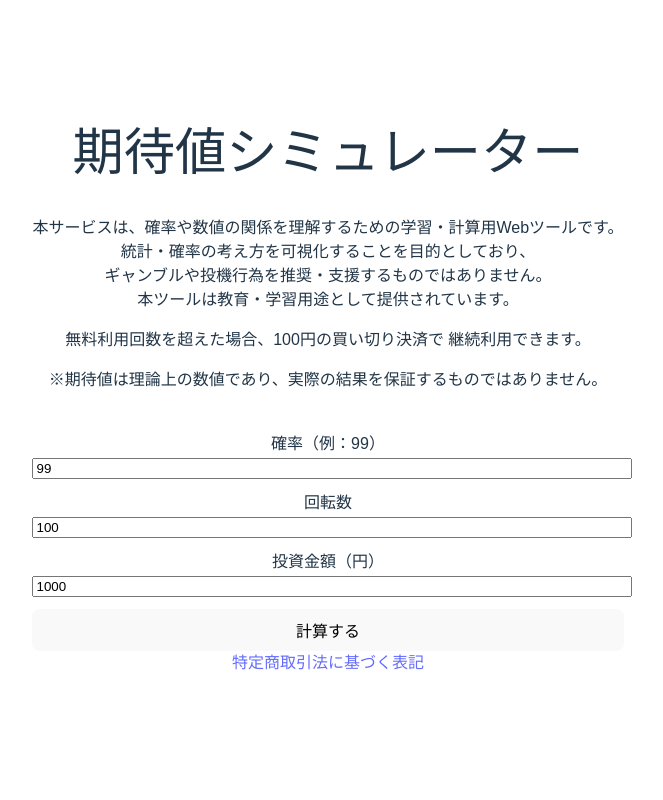
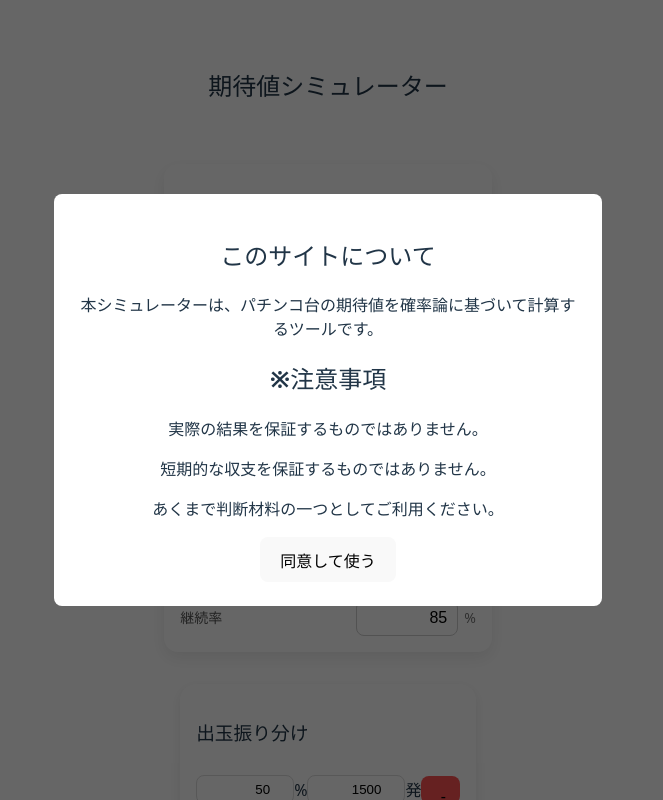
Before and after one commit to Riku-Konno-00/ev-simulator, a Vue app: page / in a window 1280 px wide. Shown: the top 800 px of the page, without its empty margins (312-975 px from the left). Built offline with nearby package versions, Linux system fonts and the light colour scheme.

Commit message:
レイアウト修正

```diff
--- a/package.json
+++ b/package.json
@@ -9,7 +9,9 @@
     "preview": "vite preview"
   },
   "dependencies": {
-    "vue": "^3.5.24"
+    "chart.js": "^4.5.1",
+    "vue": "^3.5.24",
+    "vue-chartjs": "^5.3.3"
   },
   "devDependencies": {
     "@vitejs/plugin-vue": "^6.0.1",
--- a/src/App.vue
+++ b/src/App.vue
@@ -1,132 +1,313 @@
 <script setup>
-import { ref } from "vue";
+import { ref, computed, onMounted, watch, reactive } from "vue";
+import { Pie } from "vue-chartjs";
+import { Chart as ChartJS, ArcElement, Tooltip, Legend } from "chart.js";
 
-const prob = ref(99);
-const spins = ref(100);
-const cost = ref(1000);
+ChartJS.register(ArcElement, Tooltip, Legend);
+
+// 出玉振り分け（初期値）
+const payouts = reactive([
+  { balls: 1500, rate: 50 },
+  { balls: 3000, rate: 30 },
+]);
+
+// 追加
+const addPayout = () => {
+  payouts.push({ balls: 1000, rate: 0 });
+};
+
+// 削除
+const removePayout = (index) => {
+  payouts.splice(index, 1);
+};
+
+// 円グラフ用
+const chartData = computed(() => ({
+  labels: payouts.map((p) => `${p.balls}発`),
+  datasets: [
+    {
+      data: payouts.map((p) => p.rate),
+    },
+  ],
+}));
+
+const chartOptions = {
+  responsive: true,
+  maintainAspectRatio: false,
+};
+
+// 合計％
+const totalRate = computed(() => payouts.reduce((sum, p) => sum + p.rate, 0));
+/* =====================
+   入力値
+===================== */
+
+// 通常時
+const probability = ref(319); // 1/319
+const rotationsPer1k = ref(18); // 1Kあたり回転数
+
+// 初当たり
+const initialPayout = ref(300); // 初当たり出玉
+const rushEntryRate = ref(72); // RUSH突入率（%）
+
+// RUSH
+const rushContinueRate = ref(85); // 継続率（%）
+
+// 出玉振り分け
+const distributions = ref([
+  { rate: 50, payout: 1000 },
+  { rate: 50, payout: 3000 },
+]);
+/* =====================
+   出力値
+===================== */
 const result = ref(null);
-const message = ref("");
-const isLimited = ref(false);
 
-const calc = () => {
-  const isPaid = localStorage.getItem("isPaid") === "true";
-  message.value = "";
+/* =====================
+   振り分け操作
+===================== */
 
-  if (!isPaid && getCount() >= LIMIT) {
-    message.value = "無料回数を超えました";
-    isLimited.value = true;
-    return;
+function addRow() {
+  distributions.value.push({ rate: 0, payout: 0 });
 }
 
-  const p = Number(prob.value);
-  const s = Number(spins.value);
-  const c = Number(cost.value);
-
-  if (p <= 0 || s <= 0 || c < 0) {
-    message.value = "入力エラー";
-    return;
+function removeRow(index) {
+  if (distributions.value.length > 1) {
+    distributions.value.splice(index, 1);
+  }
 }
 
-  const expectedHits = s / p;
-  const avgPayout = 1000;
-  const expectedReturn = expectedHits * avgPayout;
+/* =====================
+   計算系
+===================== */
+const spinsList = computed(() => [100, 200, probability.value]);
 
-  result.value = Math.round(expectedReturn - c);
+const resultsBySpins = computed(() => {
+  if (!result.value) return [];
 
-  if (!isPaid) {
-    incrementCount();
-  }
+  const costPerSpin = 1000 / rotationsPer1k.value;
+
+  return spinsList.value.map((spins) => {
+    const investment = spins * costPerSpin;
+    const profit = result.value.expectedPayout - investment;
+
+    return {
+      spins,
+      investment,
+      profit,
+    };
+  });
+});
+function calculate() {
+  const prob = Number(probability.value);
+  const rot = Number(rotationsPer1k.value);
+  const initPay = Number(initialPayout.value);
+  const entryRate = Number(rushEntryRate.value) / 100;
+  const contRate = Number(rushContinueRate.value) / 100;
+
+  // 1回転あたりコスト
+  const costPerSpin = 1000 / rot;
+
+  // 初当たりまでの平均回転数（確率分母）
+  const expectedSpinsToHit = prob;
+  const expectedInvestment = expectedSpinsToHit * costPerSpin;
+
+  // RUSH平均出玉
+  const avgRushPayout = distributions.value.reduce(
+    (sum, d) => sum + (d.rate / 100) * d.payout,
+    0,
+  );
+
+  const rushTotalPayout = contRate >= 1 ? 0 : avgRushPayout / (1 - contRate);
+
+  // 初当たり1回あたり期待出玉
+  const expectedPayout = initPay + entryRate * rushTotalPayout;
+
+  const profit = expectedPayout - expectedInvestment;
+
+  result.value = {
+    expectedSpinsToHit,
+    expectedInvestment,
+    expectedPayout,
+    profit,
+    breakEvenYen: expectedPayout * 4,
   };
 
-const LIMIT = 3;
+  showResultModal.value = true;
+}
 
-const todayKey = () => {
-  const d = new Date();
-  return `count-${d.getFullYear()}-${d.getMonth()}-${d.getDate()}`;
-};
+const showModal = ref(false);
 
-const getCount = () => {
-  return Number(localStorage.getItem(todayKey()) || 0);
-};
+onMounted(() => {
+  showModal.value = true;
+});
 
-const incrementCount = () => {
-  localStorage.setItem(todayKey(), getCount() + 1);
-};
+function agree() {
+  localStorage.setItem("agreed", "true");
+  showModal.value = false;
+}
 
-const goToPayment = () => {
-  window.location.href = "ここにStripeのPayment Link";
-};
+watch(showModal, (val) => {
+  document.body.style.overflow = val ? "hidden" : "";
+});
+
+const showResultModal = ref(false);
+
+function close() {
+  showResultModal.value = false;
+}
 </script>
 
 <template>
   <div class="container">
-    <div class="container">
-      <h1>期待値シミュレーター</h1>
-
+    <!-- Modal -->
+    <div v-if="showModal" class="modal">
+      <div class="modal-content">
+        <h2>このサイトについて</h2>
         <p>
-        本サービスは、確率や数値の関係を理解するための学習・計算用Webツールです。<br />
-        統計・確率の考え方を可視化することを目的としており、<br />
-        ギャンブルや投機行為を推奨・支援するものではありません。<br />
-        本ツールは教育・学習用途として提供されています。<br />
+          本シミュレーターは、パチンコ台の期待値を確率論に基づいて計算するツールです。
         </p>
 
-      <p>無料利用回数を超えた場合、100円の買い切り決済で 継続利用できます。</p>
+        <h2>※注意事項</h2>
+        <p>実際の結果を保証するものではありません。</p>
+        <p>短期的な収支を保証するものではありません。</p>
+        <p>あくまで判断材料の一つとしてご利用ください。</p>
 
-      <!-- <p class="contact">お問い合わせ：your-email@gmail.com</p> -->
+        <button @click="agree">同意して使う</button>
+      </div>
+    </div>
 
-      <p>
-        ※期待値は理論上の数値であり、実際の結果を保証するものではありません。
+    <h2>期待値シミュレーター</h2>
+
+    <section class="input-area">
+      <!-- 基本情報 -->
+      <div class="input-card">
+        <h3>基本情報</h3>
+
+        <div class="input-row">
+          <label>大当たり確率</label>
+          <div class="input-with-unit">
+            <span>1 /</span>
+            <input v-model.number="probability" />
+          </div>
+        </div>
+
+        <div class="input-row">
+          <label>1K回転数</label>
+          <div class="input-with-unit">
+            <input v-model.number="rotationsPer1k" />
+            <span>回</span>
+          </div>
+        </div>
+      </div>
+
+      <!-- 初当たり -->
+      <div class="input-card">
+        <h3>初当たり</h3>
+
+        <div class="input-row">
+          <label>初当たり出玉</label>
+          <div class="input-with-unit">
+            <input v-model.number="initialPayout" />
+            <span>発</span>
+          </div>
+        </div>
+
+        <div class="input-row">
+          <label>RUSH突入率</label>
+          <div class="input-with-unit">
+            <input v-model.number="rushEntryRate" />
+            <span>%</span>
+          </div>
+        </div>
+      </div>
+
+      <!-- RUSH -->
+      <div class="input-card">
+        <h3>RUSH性能</h3>
+
+        <div class="input-row">
+          <label>継続率</label>
+          <div class="input-with-unit">
+            <input v-model.number="rushContinueRate" />
+            <span>%</span>
+          </div>
+        </div>
+      </div>
+
+      <div class="container">
+        <!-- 出玉振り分けカード -->
+        <div class="card">
+          <div class="card-header">
+            <h3>出玉振り分け</h3>
+          </div>
+
+          <div v-for="(p, index) in payouts" :key="index" class="row">
+            <input type="number" v-model.number="p.rate" min="0" max="100" />
+            <span>%</span>
+
+            <input type="number" v-model.number="p.balls" placeholder="出玉" />
+            <span>発</span>
+
+            <button
+              class="remove"
+              @click="removePayout(index)"
+              v-if="payouts.length > 1"
+            >
+              -
+            </button>
+          </div>
+          <button class="add" @click="addPayout">＋ 追加</button>
+
+          <p class="warning" v-if="totalRate !== 100">
+            合計：{{ totalRate }}%（100%にしてください）
           </p>
         </div>
 
-    <div>
-      <label>確率（例：99）</label>
-      <input type="number" v-model="prob" />
+        <!-- 円グラフ -->
+        <!-- <div class="card chart-card">
+          <Pie :data="chartData" :options="chartOptions" />
+        </div> -->
       </div>
+    </section>
 
-    <div>
-      <label>回転数</label>
-      <input type="number" v-model="spins" />
+    <button @click="calculate">計算する</button>
+
+    <!-- ResultModal -->
+    <div v-if="showResultModal" class="modal">
+      <div class="modal-content">
+        <section v-if="result">
+          <h2>計算結果</h2>
+          <p>初当たり期待出玉：{{ Math.round(result.expectedPayout) }} 発</p>
+          <p>損益分岐：{{ Math.round(result.breakEvenYen) }} 円</p>
+
+          <p>
+            初当たりまでの平均投資額：{{
+              Math.round(result.expectedInvestment)
+            }}
+            円
+          </p>
+        </section>
+        <section>
+          <h3>回転数別期待値</h3>
+
+          <div class="horizontal-scroll">
+            <div v-for="r in resultsBySpins" :key="r.spins" class="result-card">
+              <h4>{{ r.spins }}回転で当たり</h4>
+
+              <p>投資額</p>
+              <strong>{{ Math.round(r.investment) }}円</strong>
+
+              <p>期待収支</p>
+              <strong :style="{ color: r.profit >= 0 ? 'green' : 'red' }">
+                {{ Math.round(r.profit) }}円
+              </strong>
             </div>
+          </div>
+        </section>
 
-    <div>
-      <label>投資金額（円）</label>
-      <input type="number" v-model="cost" />
+        <button @click="close">閉じる</button>
       </div>
-
-    <button @click="calc">計算する</button>
-
-    <div v-if="result !== null">
-      <h2>
-        期待値：
-        <span :style="{ color: result >= 0 ? 'green' : 'red' }">
-          {{ result }} 円
-        </span>
-      </h2>
     </div>
-    <div v-if="isLimited">
-      <p v-if="message" style="color: red">
-        {{ message }}
-      </p>
-      <button @click="goToPayment">有料版を利用する（100円）</button>
-    </div>
-
-    <a href="/tokushoho.html">特定商取引法に基づく表記</a>
   </div>
 </template>
-
-<style>
-.container {
-  max-width: 600px;
-  margin: 40px auto;
-  font-family: sans-serif;
-}
-input {
-  width: 100%;
-  margin-bottom: 12px;
-}
-button {
-  width: 100%;
-  padding: 8px;
-}
-</style>
--- a/src/style.css
+++ b/src/style.css
@@ -77,3 +77,172 @@ button:focus-visible {
     background-color: #f9f9f9;
   }
 }
+.modal {
+  position: fixed;
+  inset: 0;                 /* top/right/bottom/left = 0 */
+  background: rgba(0, 0, 0, 0.6);
+  z-index: 9999;
+
+  display: flex;
+  align-items: center;
+  justify-content: center;
+}
+
+.modal-content {
+  background: #fff;
+  padding: 24px;
+  border-radius: 8px;
+  max-width: 500px;
+  width: 90%;
+}
+.horizontal-scroll {
+  display: flex;
+  gap: 12px;
+  overflow-x: auto;
+  padding: 8px 4px;
+  scroll-snap-type: x mandatory;
+}
+
+.result-card {
+  min-width: 220px;
+  flex-shrink: 0;
+  background: #fff;
+  border-radius: 12px;
+  padding: 16px;
+  box-shadow: 0 4px 10px rgba(0, 0, 0, 0.1);
+  scroll-snap-align: start;
+}
+.horizontal-scroll {
+  -webkit-overflow-scrolling: touch;
+}
+.input-area {
+  display: grid;
+  gap: 16px;
+  margin: 24px 0;
+}
+
+/* カード本体 */
+.input-card {
+  background: #ffffff;
+  border-radius: 14px;
+  padding: 16px;
+  box-shadow: 0 6px 16px rgba(0, 0, 0, 0.08);
+}
+
+.input-card h3 {
+  margin-bottom: 12px;
+  font-size: 16px;
+  font-weight: 600;
+}
+
+/* 1行 */
+.input-row {
+  display: flex;
+  align-items: center;
+  justify-content: space-between;
+  margin-bottom: 12px;
+}
+
+.input-row:last-child {
+  margin-bottom: 0;
+}
+
+.input-row label {
+  font-size: 14px;
+  color: #555;
+}
+
+/* input + 単位 */
+.input-with-unit {
+  display: flex;
+  align-items: center;
+  gap: 6px;
+}
+
+.input-with-unit span {
+  font-size: 14px;
+  color: #777;
+}
+
+.input-with-unit input {
+  width: 80px;
+  padding: 8px 10px;
+  font-size: 16px;
+  text-align: right;
+  border-radius: 8px;
+  border: 1px solid #ccc;
+}
+
+.container {
+  display: flex;
+  flex-direction: column;
+  gap: 16px;
+  padding: 16px;
+}
+
+/* カード */
+.card {
+  background: #fff;
+  border-radius: 16px;
+  padding: 16px;
+  box-shadow: 0 4px 12px rgba(0,0,0,0.08);
+}
+
+.card-header {
+  display: flex;
+  justify-content: space-between;
+  align-items: center;
+}
+
+/* 行 */
+.row {
+  display: flex;
+  align-items: center;
+  margin-top: 10px;
+  margin-bottom: 10px;
+  flex-wrap: nowrap;
+}
+.row input {
+  width: 80px;
+  min-width: 0;
+}
+
+
+input {
+  padding: 6px 8px;
+  border-radius: 8px;
+  border: 1px solid #ddd;
+  text-align: right;
+}
+
+/* ボタン */
+.add {
+  background: #4caf50;
+  color: #fff;
+  border: none;
+  padding: 6px 12px;
+  border-radius: 12px;
+  cursor: pointer;
+}
+
+.remove {
+  background: #ff5252;
+  color: #000000;
+  border: none;
+  width: 28px;
+  height: 28px;
+  cursor: pointer;
+  flex-shrink: 0;
+}
+
+/* 注意 */
+.warning {
+  margin-top: 12px;
+  color: #e53935;
+  font-size: 14px;
+}
+
+/* グラフ */
+.chart-card {
+  height: 260px;
+}
```
Also changed, not shown: 1 other file (tests, documents, lock files or other folders). Lines whose indentation alone changed are shown as unchanged.
